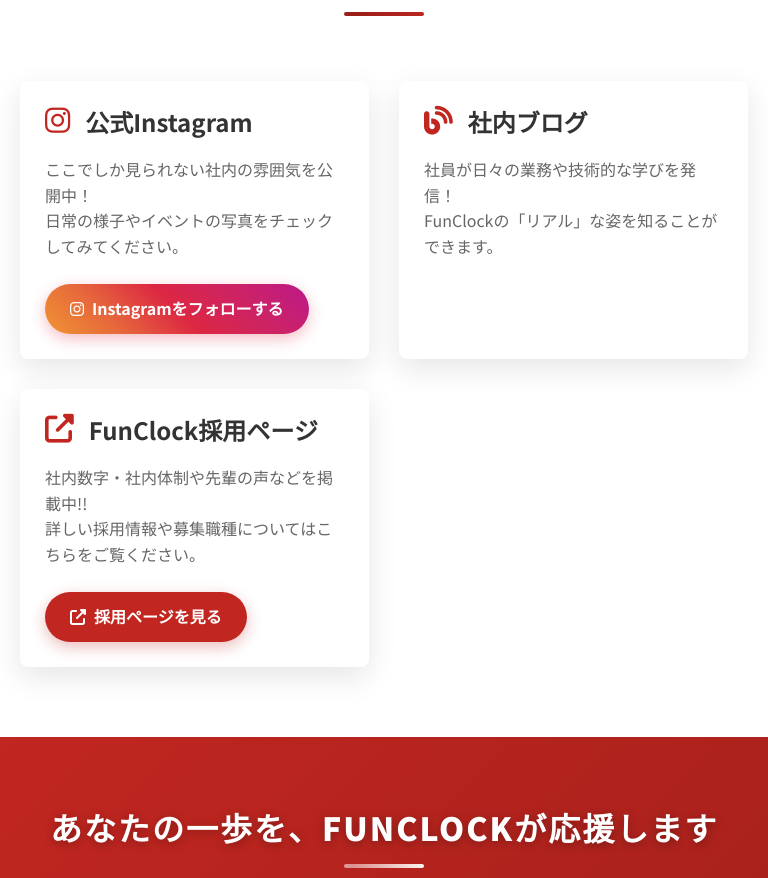
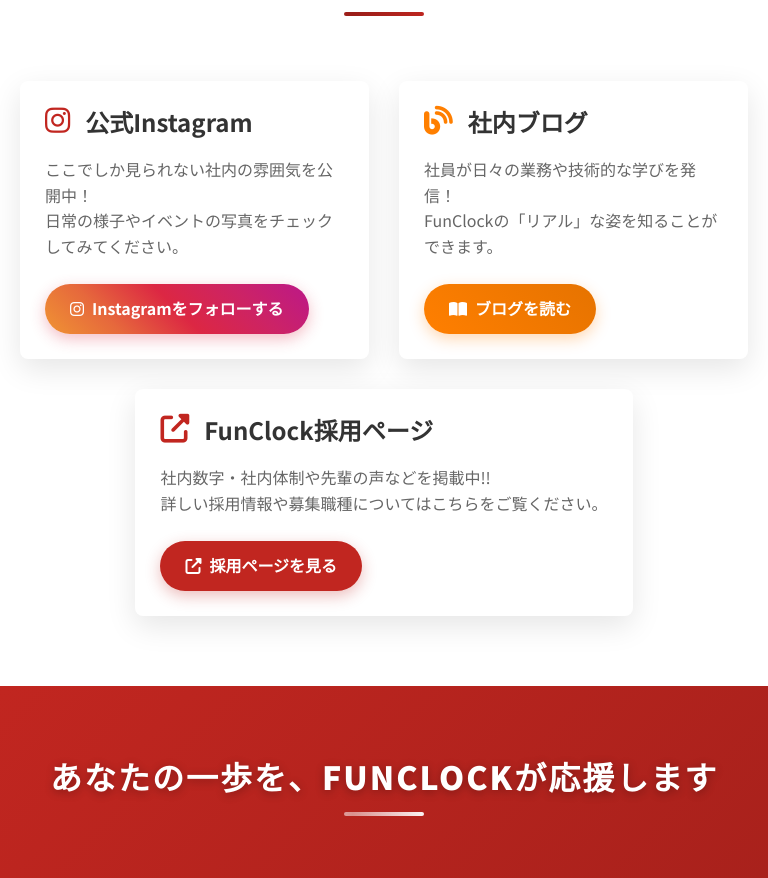
Before and after one commit to FunClock07/eventrecruit, a plain HTML site: page index.html in a window 768 px wide. Shown: the part 6416-7294 px from the top of the page. Drawn offline with Linux system fonts and the light colour scheme.

Commit message:
Update styles.css

```diff
--- a/styles.css
+++ b/styles.css
@@ -12,6 +12,8 @@
   --shadow: 0 10px 30px rgba(0, 0, 0, 0.1);
   --transition: all 0.3s ease;
   --border-radius: 8px;
+  --blog-color: #ff7f00;
+  --blog-dark: #e67300;
 }
 
 * {
@@ -903,7 +905,20 @@ p {
 
 @media (min-width: 768px) {
   .social-links-grid {
+    grid-template-columns: repeat(3, 1fr);
+  }
+}
+
+@media (max-width: 991px) and (min-width: 768px) {
+  .social-links-grid {
     grid-template-columns: repeat(2, 1fr);
+  }
+
+  .social-links-grid .social-card:last-child {
+    grid-column: span 2;
+    max-width: 500px;
+    margin-left: auto;
+    margin-right: auto;
   }
 }
 
@@ -932,6 +947,10 @@ p {
   margin-right: 15px;
   font-size: 1.8rem;
   color: var(--primary-color);
+}
+
+.social-title i.fa-blog {
+  color: var(--blog-color);
 }
 
 .social-description {
@@ -964,6 +983,18 @@ p {
   color: var(--white-color);
   transform: translateY(-3px);
   box-shadow: 0 8px 20px rgba(220, 39, 67, 0.4);
+}
+
+.blog-btn {
+  background: linear-gradient(45deg, var(--blog-color), var(--blog-dark));
+  box-shadow: 0 5px 15px rgba(255, 127, 0, 0.3);
+}
+
+.blog-btn:hover {
+  opacity: 0.9;
+  color: var(--white-color);
+  transform: translateY(-3px);
+  box-shadow: 0 8px 20px rgba(255, 127, 0, 0.4);
 }
 
 .recruit-btn {
```
